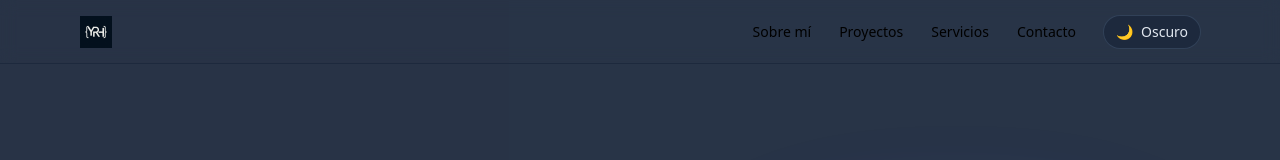
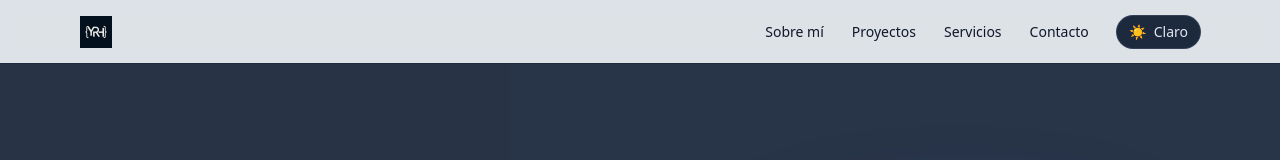
Before and after one commit to Yrobainah/yariel-portfolio, an Angular app: page / in a window 1280 px wide. Shown: the top 160 px of the page. Built offline with nearby package versions, Linux system fonts and the light colour scheme.

Commit message:
feat(navbar) refactorizar el manejo del tema utilizando ThemeService

```diff
--- a/src/app/core/components/navbar/navbar.html
+++ b/src/app/core/components/navbar/navbar.html
@@ -1,5 +1,5 @@
 <header
-  class="fixed inset-x-0 top-0 z-50 h-14 md:h-16 backdrop-blur border-b border-slate-800 overflow-hidden"
+  class="fixed inset-x-0 top-0 z-50 h-14 md:h-16 backdrop-blur border-b border-slate-800 overflow-hidden bg-[var(--nav-bg)] text-[var(--fg)]"
 >
   <nav class="max-w-6xl mx-auto h-full px-4 flex items-center justify-between">
     <!-- Logo -->
@@ -25,12 +25,12 @@
       <!-- Toggle dark en desktop: icono + texto -->
       <li>
         <button
-          (click)="toggleDark()"
+          (click)="theme.toggle()"
           class="hidden md:inline-flex items-center gap-2 px-3 py-1.5 rounded-full bg-slate-800 text-slate-200 ring-1 ring-slate-700 hover:bg-slate-700 transition"
           aria-label="Cambiar tema"
         >
-          <span>{{ isDark ? '🌙' : '☀️' }}</span>
-          <span> {{ isDark ? 'Oscuro' : 'Claro' }}</span>
+          <span>{{ theme.isDark ? '🌙' : '☀️' }}</span>
+          <span> {{ theme.isDark ? 'Oscuro' : 'Claro' }}</span>
         </button>
       </li>
     </ul>
@@ -39,11 +39,11 @@
     <div class="md:hidden flex items-center gap-2">
       <!-- Toggle dark en móvil: SOLO icono (no texto) -->
       <button
-        (click)="toggleDark()"
+        (click)="theme.toggle()"
         class="inline-flex items-center justify-center h-10 w-10 rounded-lg text-slate-200 hover:bg-slate-800/60 focus:outline-none focus:ring-2 focus:ring-blue-400"
         aria-label="Cambiar tema"
       >
-        <span class="text-lg">{{ isDark ? '🌙' : '☀️' }}</span>
+        <span class="text-lg">{{ theme.isDark ? '🌙' : '☀️' }}</span>
       </button>
 
       <!-- Botón hamburguesa (visible en móvil) -->
--- a/src/app/core/components/navbar/navbar.ts
+++ b/src/app/core/components/navbar/navbar.ts
@@ -1,6 +1,7 @@
 import { Component, Inject, HostListener } from '@angular/core';
 import { CommonModule } from '@angular/common';
 import { DOCUMENT } from '@angular/common';
+import { ThemeService } from '../../services/theme/theme';
 
 @Component({
   selector: 'app-navbar',
@@ -10,12 +11,11 @@ import { DOCUMENT } from '@angular/common';
 })
 export class Navbar {
   isMenuOpen = false;
-  isDark = true;
 
-  constructor(@Inject(DOCUMENT) private doc: Document) {
-    // tema por defecto oscuro
-    this.doc.documentElement.classList.add('dark');
-  }
+  constructor(
+    @Inject(DOCUMENT) private doc: Document,
+    public theme: ThemeService
+  ) {}
 
   toggleMenu() {
     this.isMenuOpen = !this.isMenuOpen;
@@ -26,11 +26,6 @@ export class Navbar {
     this.doc.body.classList.remove('overflow-hidden');
   }
 
-  toggleDark() {
-    this.isDark = !this.isDark;
-    this.doc.documentElement.classList.toggle('dark', this.isDark);
-  }
-
   // cerrar con ESC
   @HostListener('document:keydown', ['$event'])
   onKey(e: KeyboardEvent) {
```
